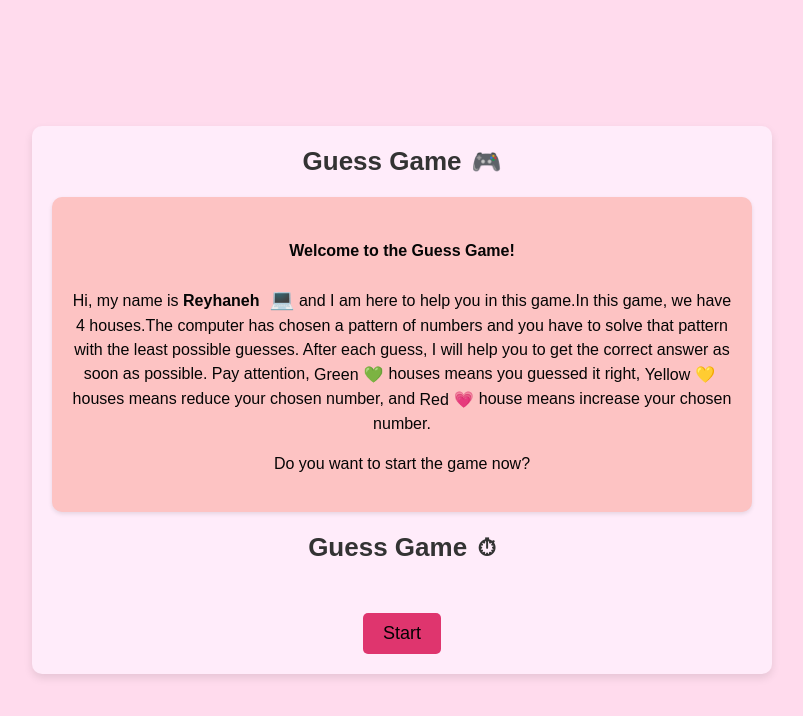
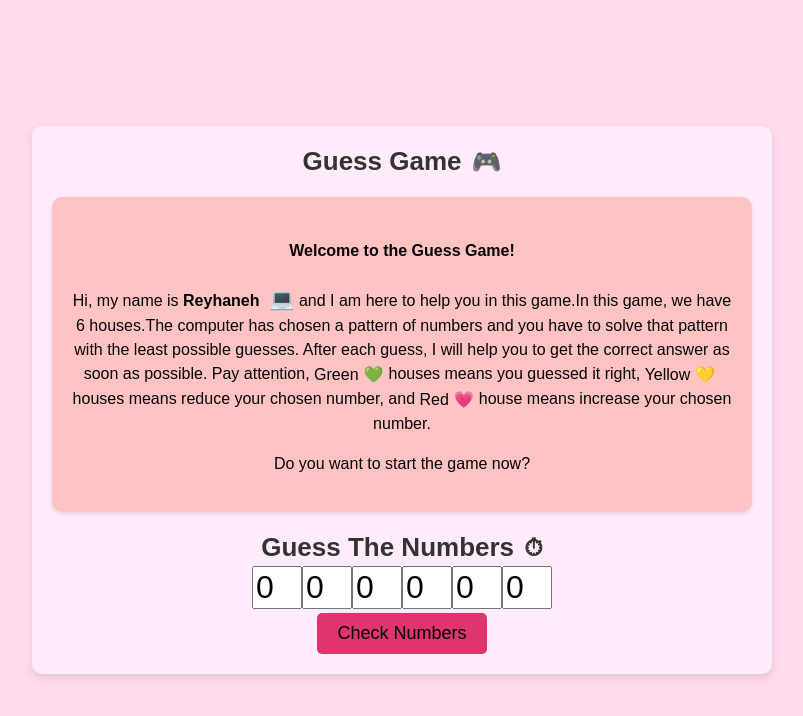
Before and after one commit to MaryaJamali/GuessGame, a plain HTML site: page index.html in a window 1280 px wide. Both pictures are taken after a click on the button "Start". Shown: the whole page, without its empty margins (238-1041 px from the left). Drawn offline with Linux system fonts and the light colour scheme.

Commit message:
Coding the creator function

```diff
--- a/css/styles.css
+++ b/css/styles.css
@@ -113,7 +113,7 @@ header {
 
 }
 
-.numb {
+.number {
     font-size: 2em;
 }
 
--- a/index.html
+++ b/index.html
@@ -18,7 +18,7 @@
                     <h4>Welcome to the Guess Game!</h4>
                     <p>
                         Hi, my name is <span class="reyhaneh">Reyhaneh</span> and I am here to help you in this game.In
-                        this game, we have 4 houses.The computer has chosen a pattern of numbers and you have to solve
+                        this game, we have 6 houses.The computer has chosen a pattern of numbers and you have to solve
                         that pattern with the least possible guesses. After each guess, I will help you to get the
                         correct answer as soon as possible.
                         Pay attention,
--- a/js/script.js
+++ b/js/script.js
@@ -20,3 +20,25 @@ function gameStart() {
 
     }
 };
+
+function creator(num) {
+    // Create number boxes
+    for (let x = 0; x < num; x++) {
+        // Creating element on the page
+        let element = document.createElement("input");
+        // Set element properties ---> type = number
+        element.setAttribute("type", "number");
+        element.max = 9;
+        element.min = 0;
+        element.size = 1;
+        element.style.width = "50px";
+        element.classList.add("number");
+        element.correct = Math.floor(Math.random() * 10);
+        element.value = 0;
+        // With this command ---> it goes forward in order by pressing the tab button
+        element.order = x;
+        // Placing an element as a subset of another element
+        gameArea.appendChild(element);
+    }
+
+}
```
